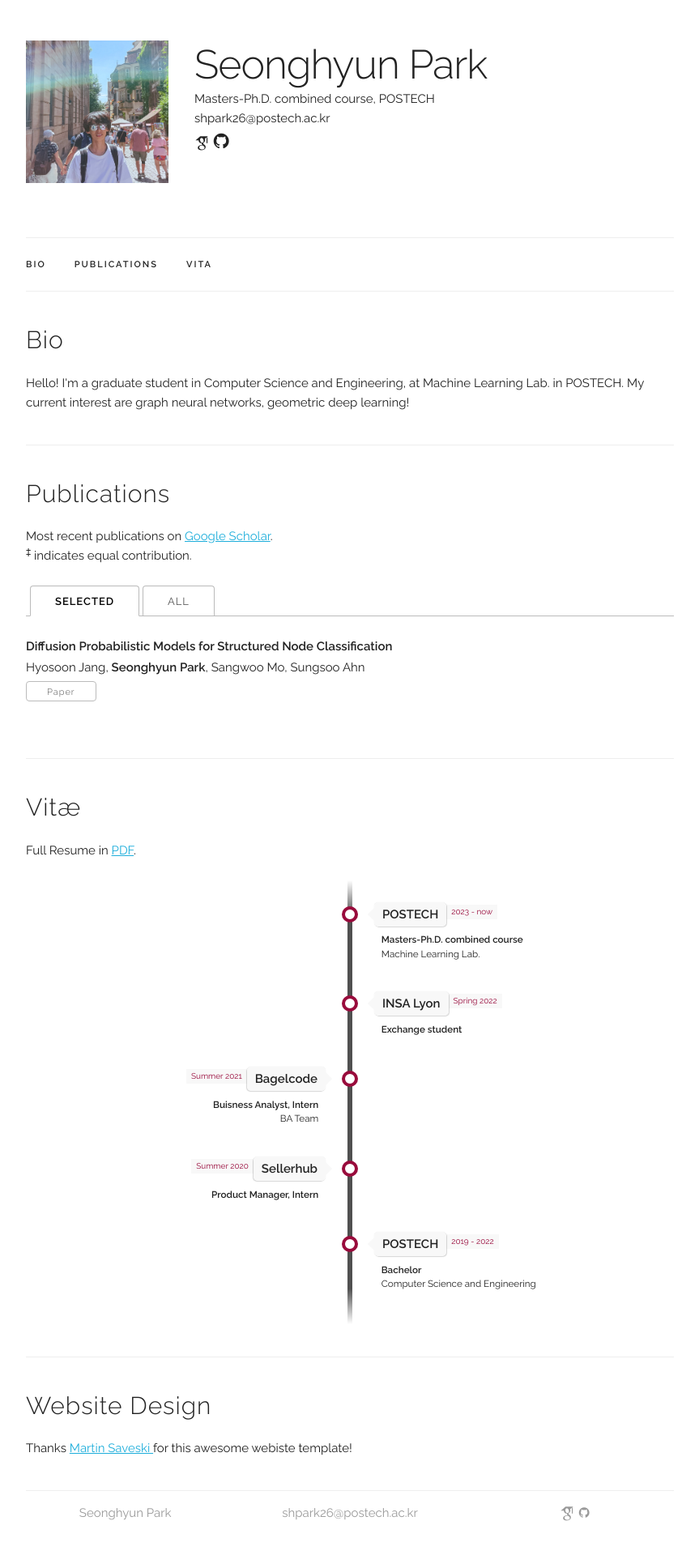
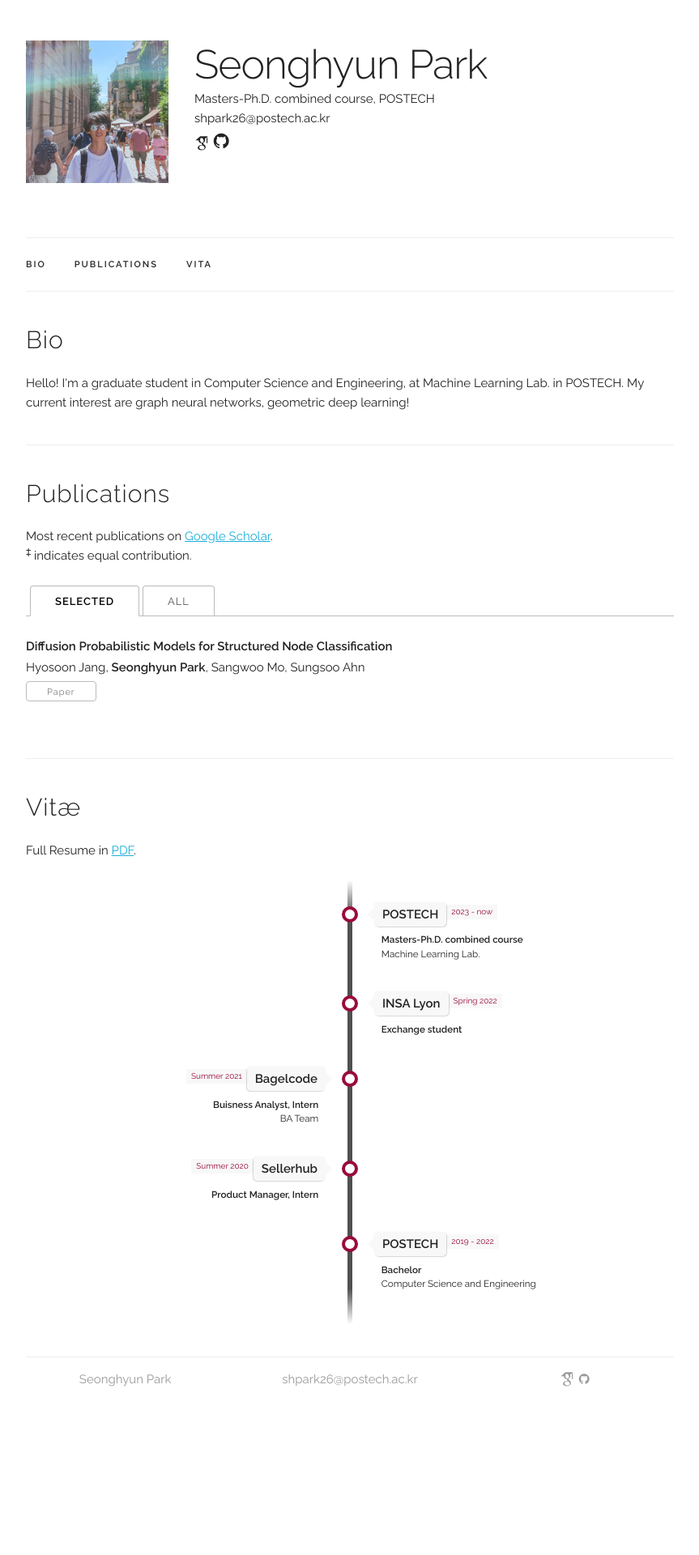
Before and after one commit to hsjang0/hsjang, a Jekyll site: the page built from index.html, in a window 1280 px wide. Shown: the whole page at 81% size, without its empty margins (208-1071 px from the left). Built offline with Jekyll 4.4.1, drawn with Linux system fonts in a browser that asks for light colours; some web fonts are replaced; after the commit the page ends 1755 px from its top, so only the background shows below that.

Commit message:
Update index.html

```diff
--- a/index.html
+++ b/index.html
@@ -233,44 +233,3 @@ title: Home
     {% endfor %}
   </ul>
 </div>
-
-
-<div class="docs-section" id="template">
-    <h4>Website Design</h4>
-    Thanks <a href="http://web.media.mit.edu/~msaveski/">
-      Martin Saveski
-    </a> for this awesome webiste template!
-    <!-- Since I made this website, many people have found this Jekyll template useful -->
-    <!-- <a href="https://people.csail.mit.edu/davidam/" target="_blank">[1</a>,
-    <a href="https://thashim.github.io/" target="_blank">2</a>,
-    <a href="https://pauljwright.github.io/" target="_blank">3</a>,
-    <a href="https://bayesianbrad.github.io/" target="_blank">4</a>,
-    <a href="https://ahxt.github.io/" target="_blank">5</a>,
-    <a href="https://code-terminator.github.io/" target="_blank">6</a>,
-    <a href="https://dinacmistry.github.io/" target="_blank">7</a>,
-    <a href="https://stanniszhou.github.io/" target="_blank">8</a>,
-    <a href="http://binghongchen.net/" target="_blank">9</a>,
-    <a href="https://jirvin16.github.io/" target="_blank">10</a>,
-    <a href="https://mengliu1998.github.io/" target="_blank">11</a>,
-    <a href="https://amir-rahimi.github.io/" target="_blank">12</a>,
-    <a href="https://taoyds.github.io/" target="_blank">13</a>,
-    <a href="https://zhangjingtun.com/" target="_blank">14</a>,
-    <a href="https://www.saraiht.com/" target="_blank">15</a>,
-    <a href="https://tomyan555.github.io/" target="_blank">16</a>,
-    <a href="https://abhishekgrewal.github.io/" target="_blank">17</a>,
-    <a href="https://xuezhemax.github.io/" target="_blank">18</a>,
-    <a href="https://mmeendez8.github.io/" target="_blank">19</a>,
-    <a href="https://pkassraie.github.io/" target="_blank">20</a>,
-    <a href="https://ninasakhnini.dev/" target="_blank">21</a>,
-    <a href="http://www.yapengtian.com/" target="_blank">22</a>,
-    <a href="https://weijian-li.github.io/" target="_blank">23</a>,
-    <a href="https://www.seas.upenn.edu/~elenter/" target="_blank">24</a>,
-    <a href="https://cm-bf.github.io/" target="_blank">25</a>,
-    <a href="https://stuartburrell.github.io/" target="_blank">26</a>]. -->
-    <!--<br/>-->
-    <!-- You can find all the code needed to build your website in this <a href="https://github.com/msaveski/www_personal" target="_blank">GitHub repo</a>.
-    Feel free to use it. <br/> -->
-
-    <!-- If you end up using it, please link to here and drop me an email. -->
-    <!-- I'm always happy to see people using it. -->
-</div>
```
